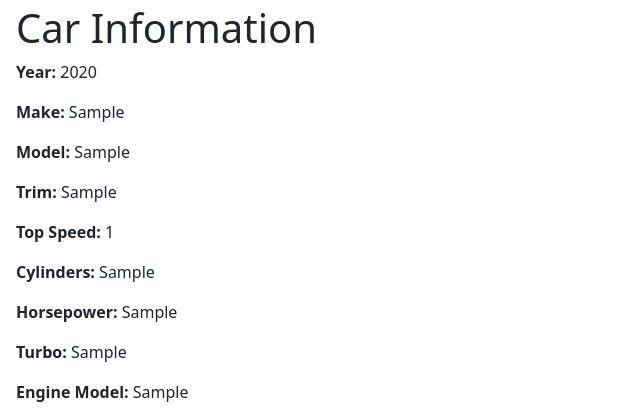
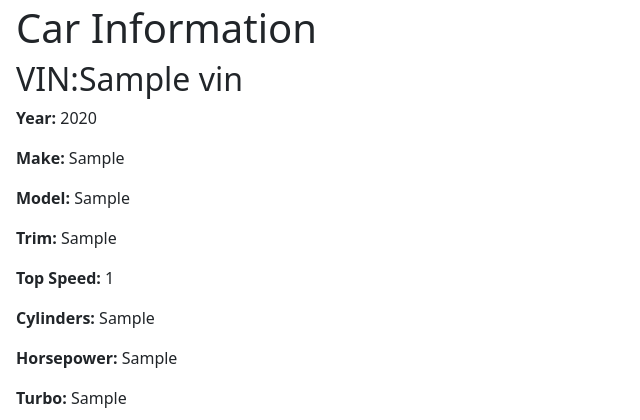
Before and after one commit to KyamranR/Capstone-1-Project, a Flask app: template Project/templates/show_car_info.html in a window 1280 px wide. Shown: the part 88-508 px from the top of the page, without its empty margins (0-640 px from the left). Run offline with Flask 3, Linux system fonts and the light colour scheme; tables that the repository leaves empty hold one stand-in row (values such as "Sample post"); the template is opened without the code that fills it: values that come from a table or form of the project are taken from there, most other values are stand-ins (such as "Sample title", 1, 10 or a date in 2020).

Commit message:
also added to display vin

```diff
--- a/Project/templates/show_car_info.html
+++ b/Project/templates/show_car_info.html
@@ -2,7 +2,9 @@
 content %}
 <div class="container m-1">
   <h1>Car Information</h1>
+  <h2>VIN:{{ vin }}</h2>
   {% if car_info %}
+
   <p><strong>Year:</strong> {{ car_info.year }}</p>
   <p><strong>Make:</strong> {{ car_info.make }}</p>
   <p><strong>Model:</strong> {{ car_info.model }}</p>
@@ -22,7 +24,7 @@ content %}
     action="{{ url_for('add_car', user_id=session['user_id']) }}"
     method="post"
   >
-    <input type="hidden" name="vin" value="{{ car_info.car.vin }}" />
+    <input type="hidden" name="vin" value="{{ vin }}" />
     <button type="submit" class="btn btn-primary">Add Car</button>
   </form>
   {% else %}
```
